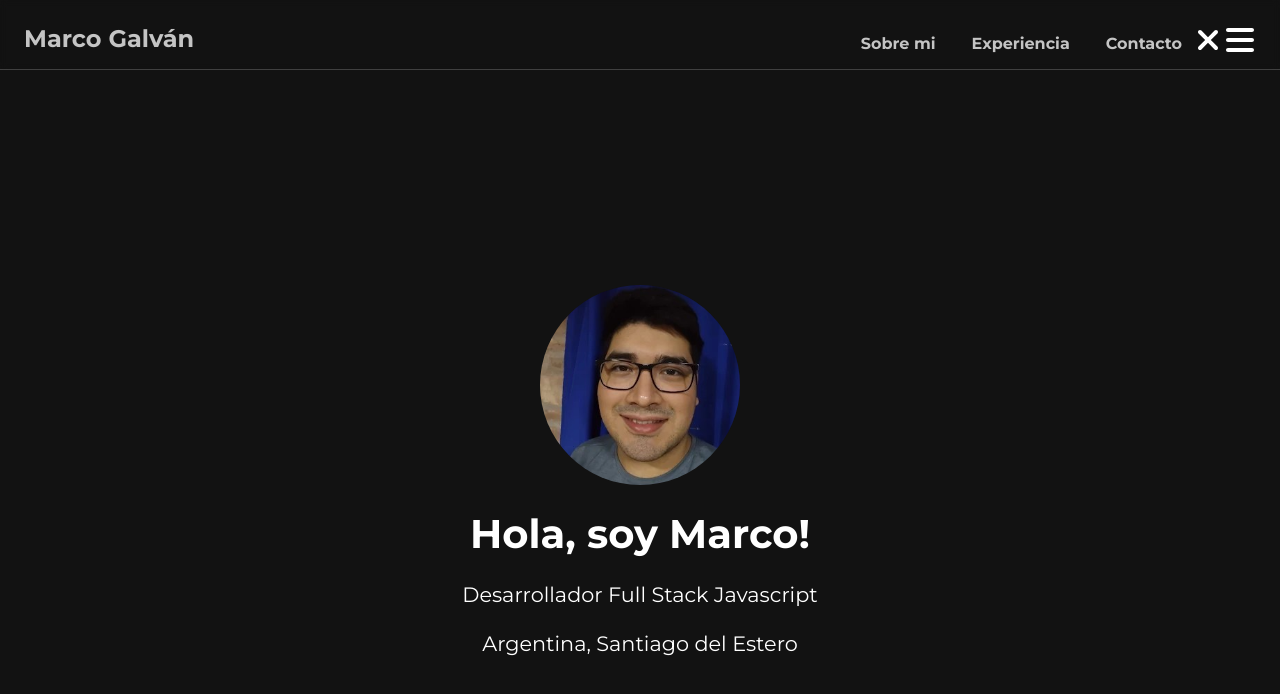
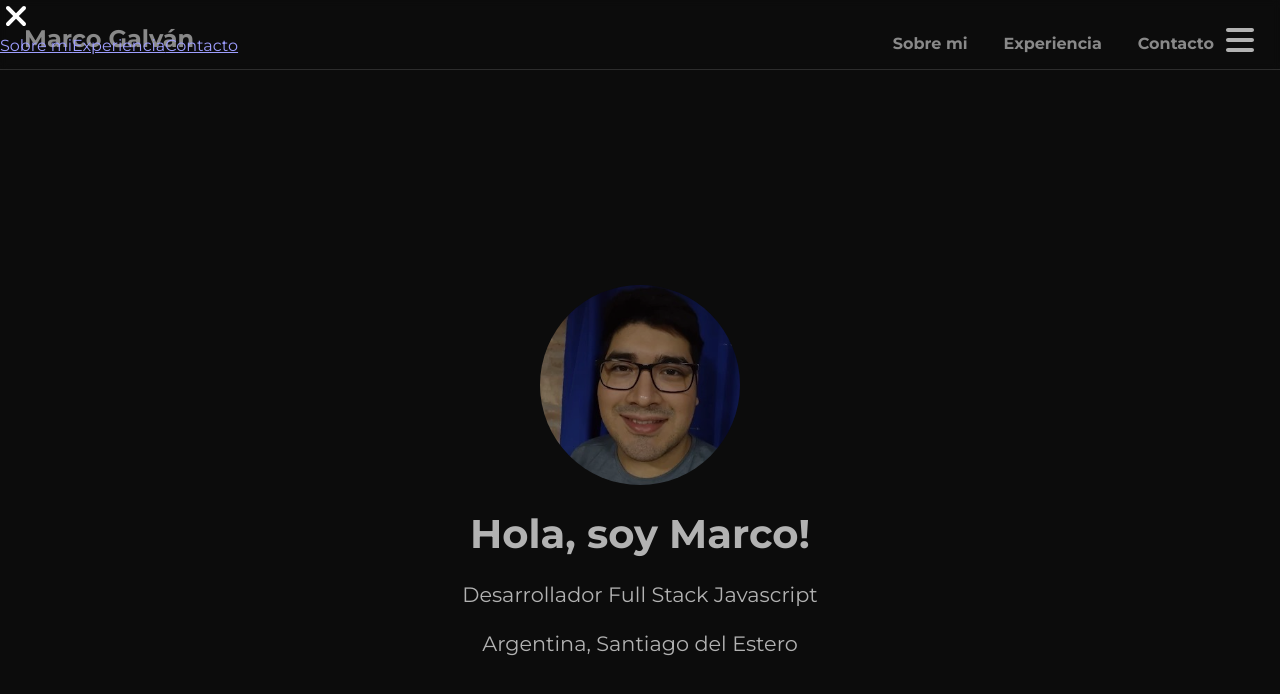
Before and after one commit to elmacro1/my-portfolio, a Next.js app: page / in a window 1280 px wide. Shown: the top 694 px of the page. Built offline with nearby package versions, Linux system fonts and the light colour scheme.

Commit message:
advance with burguer menu

```diff
--- a/src/components/Header/Header.tsx
+++ b/src/components/Header/Header.tsx
@@ -1,7 +1,12 @@
+"use client";
+import { useState } from "react";
+import SlideMenu from "../SlideMenu/SlideMenu";
 import Navbar from "../Navbar/Navbar";
 import styles from "./Header.module.css";
 
 const Header = () => {
+  const [drawerIsOpen, setIsOpen] = useState(false);
+
   return (
     <header className={styles.main_container}>
       <div className={styles.content_container}>
@@ -9,6 +14,7 @@ const Header = () => {
           <h2>Marco Galván</h2>
         </a>
         <Navbar />
+        <SlideMenu />
       </div>
     </header>
   );
--- a/src/components/Navbar/Navbar.tsx
+++ b/src/components/Navbar/Navbar.tsx
@@ -1,6 +1,5 @@
 import Link from "next/link";
 import Image from "next/image";
-import xIcon from "../../../public/assets/icons/xmark-icon.svg";
 import burguerIcon from "../../../public/assets/icons/burguer-icon.svg";
 import styles from "./Navbar.module.css";
 
@@ -21,7 +20,6 @@ const Navbar = () => {
           Contacto
         </Link>
       </div>
-      <Image src={xIcon} alt={xIcon} width={32} height={32} />
       <Image src={burguerIcon} alt={burguerIcon} width={32} height={32} />
     </nav>
   );
--- /dev/null
+++ b/src/components/SlideMenu/SlideMenu.module.css
@@ -0,0 +1,13 @@
+.backdrop {
+  position: absolute;
+  top: 0;
+  left: 0;
+  width: 100vw;
+  height: 100vh;
+  background-color: rgba(0, 0, 0, 0.3);
+}
+
+.content_container {
+  display: flex;
+  background-color: #000;
+}
--- /dev/null
+++ b/src/components/SlideMenu/SlideMenu.tsx
@@ -0,0 +1,31 @@
+import React from "react";
+import Image from "next/image";
+import Link from "next/link";
+import xIcon from "../../../public/assets/icons/xmark-icon.svg";
+import styles from "./SlideMenu.module.css";
+
+const SlideMenu = () => {
+  return (
+    <nav className={styles.backdrop}>
+      <div className={styles.main_container}>
+        <Image src={xIcon} alt={xIcon} width={32} height={32} />
+        <div className={styles.links_container}>
+          <Link href="/#sobre-mi" className={styles.links}>
+            Sobre mi
+          </Link>
+          <Link href="/#experiencia" className={styles.links}>
+            Experiencia
+          </Link>
+          {/* <Link href="/#proyectos" className={styles.links}>
+        Proyectos
+      </Link> */}
+          <Link href="/#contacto" className={styles.links}>
+            Contacto
+          </Link>
+        </div>
+      </div>
+    </nav>
+  );
+};
+
+export default SlideMenu;
```
